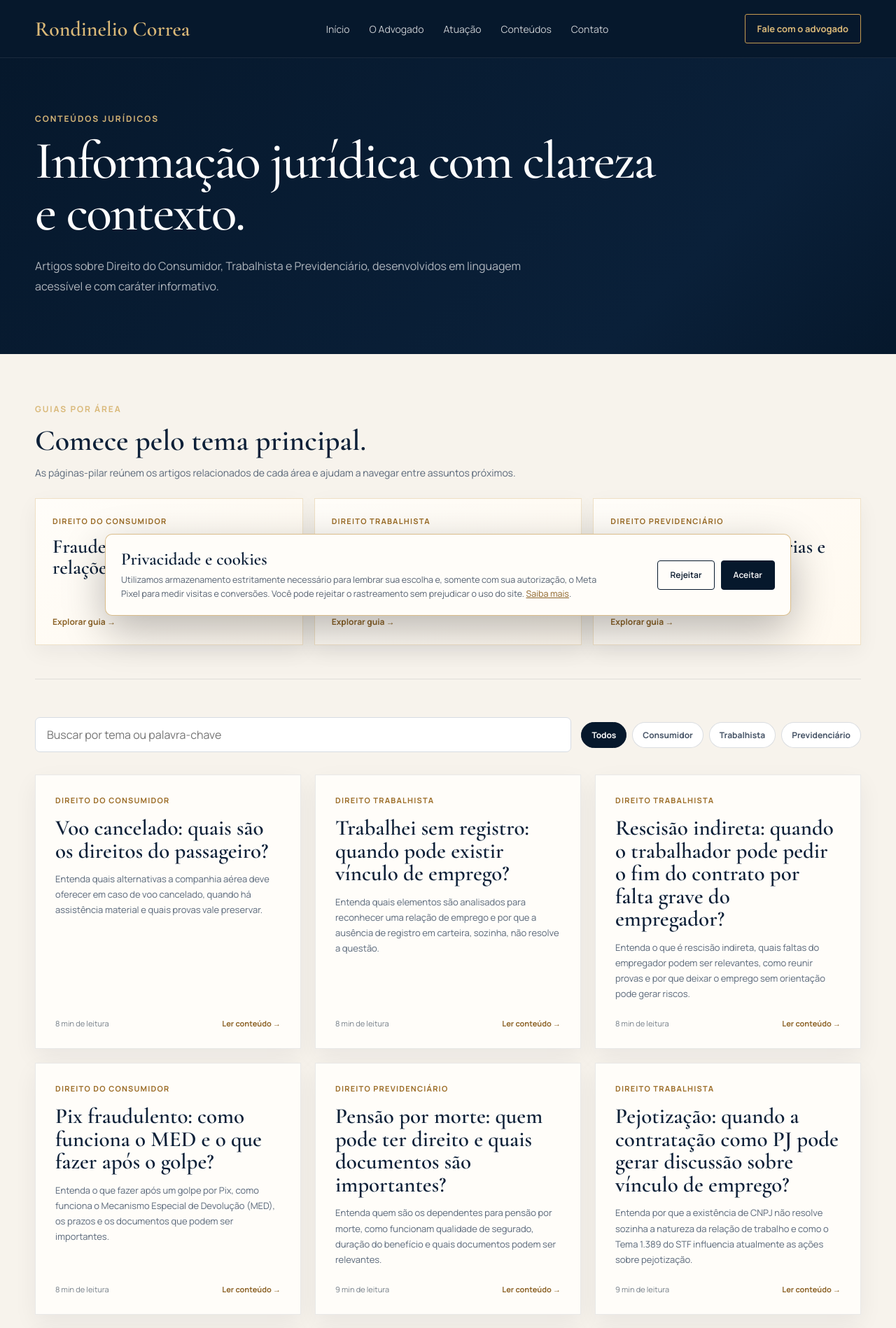
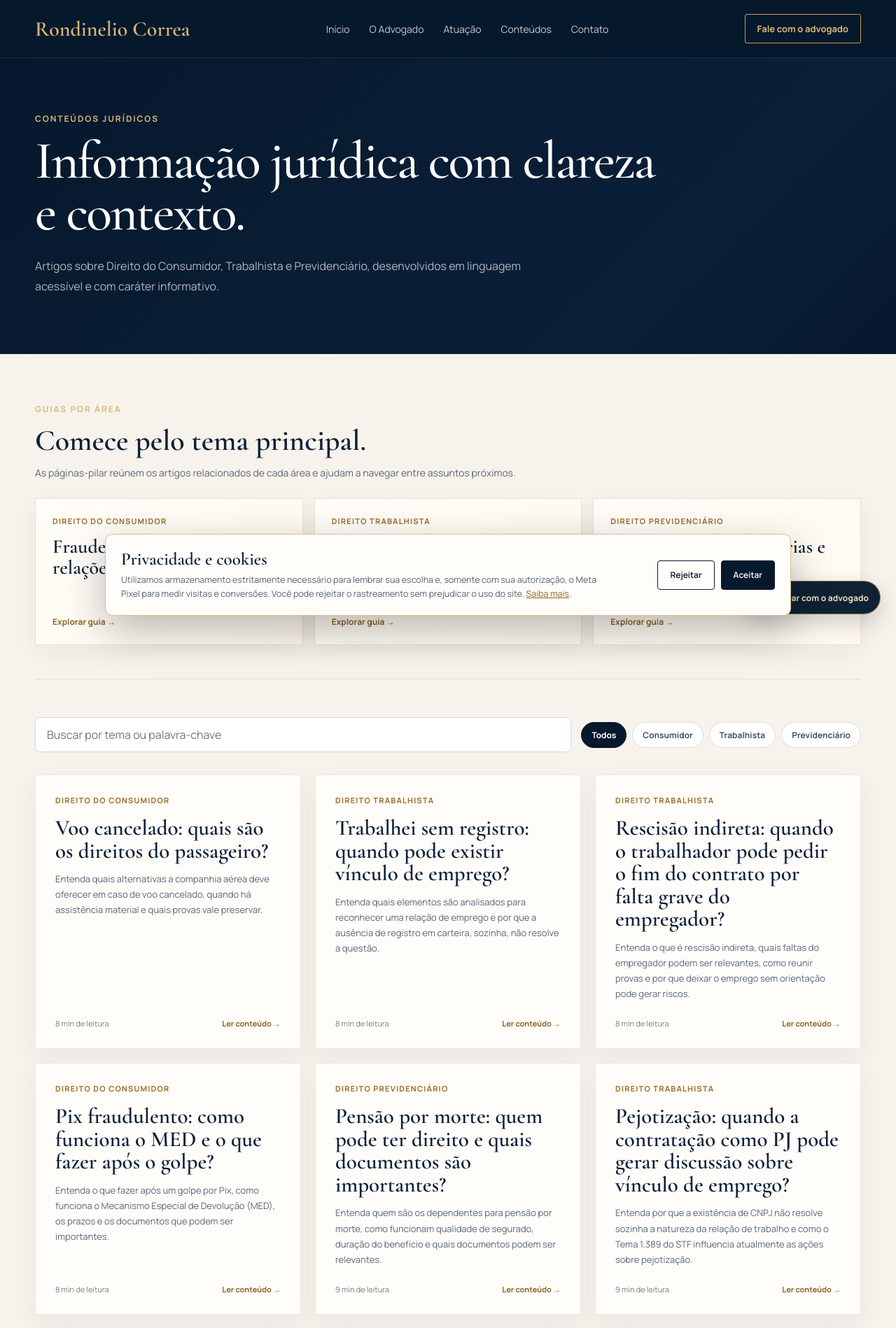
Before and after one commit to Rondineliocorrea/Site_institucional_adv, a Jekyll site: the page built from conteudos/index.html, in a window 1280 px wide. Shown: the top 1898 px of the page at 70% size. Built offline with Jekyll 4.4.1, drawn with Linux system fonts in a browser that asks for light colours.

Commit message:
Adiciona CTA flutuante e cards clicáveis à biblioteca de conteúdos

```diff
--- a/conteudos/index.html
+++ b/conteudos/index.html
@@ -11,7 +11,6 @@
   <meta name="description" content="Artigos jurídicos sobre Direito do Consumidor, Trabalhista e Previdenciário, em linguagem clara e com caráter informativo.">
   <meta name="robots" content="index,follow,max-image-preview:large">
   <link rel="canonical" href="https://www.rondineliocorrea.com.br/conteudos/">
-  <link rel="icon" href="/favicon.ppm" type="image/x-portable-pixmap" sizes="16x16">
   <link rel="icon" href="/favicon.svg" type="image/svg+xml" sizes="any">
   <meta property="og:type" content="website">
   <meta property="og:locale" content="pt_BR">
@@ -25,6 +24,7 @@
   <link href="https://fonts.googleapis.com/css2?family=Cormorant+Garamond:wght@500;600;700&family=Manrope:wght@400;500;600;700&display=swap" rel="stylesheet">
   <link rel="stylesheet" href="/assets/css/editorial.css">
   <link rel="stylesheet" href="/assets/css/clusters.css">
+  <link rel="stylesheet" href="/assets/css/interactions.css">
   <script type="application/ld+json">
   {
     "@context":"https://schema.org",
@@ -156,6 +156,11 @@
     </div>
   </footer>
 
+  <a href="#" class="floating-lawyer-cta open-modal-link" data-area="Atendimento geral" aria-label="Falar com o advogado pelo WhatsApp">
+    <svg viewBox="0 0 24 24" fill="none" stroke="currentColor" stroke-width="1.8" aria-hidden="true"><path d="M20 11.5a8 8 0 0 1-8.5 8L7 21l1.5-4A8 8 0 1 1 20 11.5Z"/><path d="M9 10.2c.8 2 2.1 3.3 4.1 4.1l1.2-1.1c.2-.2.5-.2.8-.1l2 .8"/></svg>
+    <span class="floating-label">Falar com o advogado</span>
+  </a>
+
   <script>
   (()=>{
     const search=document.getElementById('contentSearch');
@@ -179,5 +184,6 @@
   </script>
   <script src="/assets/js/privacy-tracking.js" defer></script>
   <script src="/assets/js/atendimento.js" defer></script>
+  <script src="/assets/js/card-interactions.js" defer></script>
 </body>
 </html>
```
